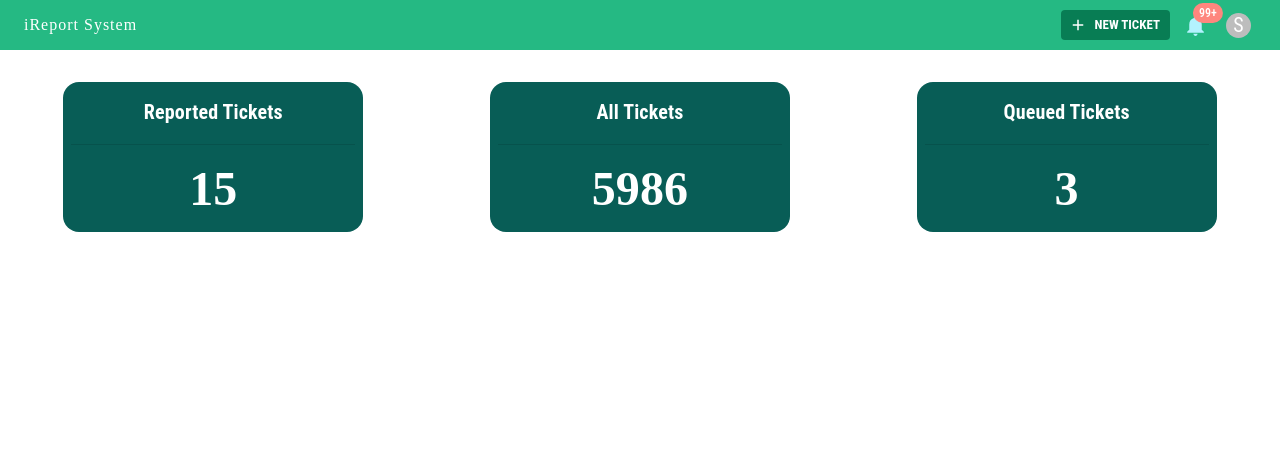
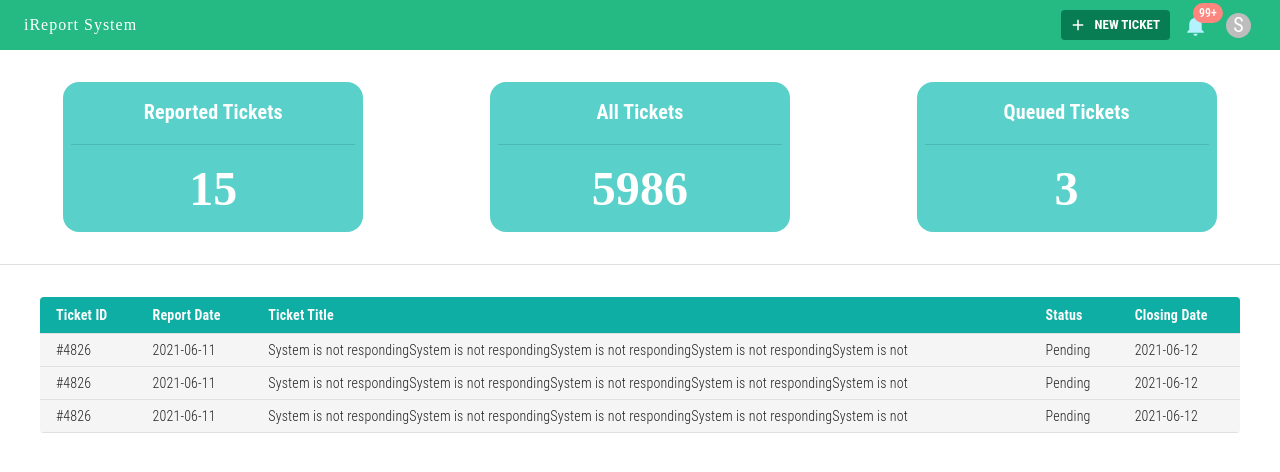
Before and after one commit to w4t3r-45/ticket_system, a React (Create React App) app: page /dashboard in a window 1280 px wide. Shown: the top 472 px of the page. Built offline with nearby package versions, Linux system fonts and the light colour scheme.

Commit message:
added table to userDashboard

```diff
--- a/src/components/UserDashboard.js
+++ b/src/components/UserDashboard.js
@@ -14,8 +14,19 @@ import {
   Badge,
   Box,
   CssBaseline,
-  Divider
+  Divider,
+  Paper,
+  Table,
+  TableContainer,
+  TableHead,
+  TableBody,
+  TableCell,
+  TableRow,
+  TableFooter,
+  styled
 } from "@mui/material";
+import { tableCellClasses } from "@mui/material/TableCell";
+import { tableRowClasses } from "@mui/material/TableRow";
 import {
   Add,
   Notifications,
@@ -55,10 +66,34 @@ export default function UserDashboard({ props }) {
     flexDirection: "column",
     justifyContent: "center",
     alignItems: "center",
-    bgcolor: theme.palette.secondary.dark,
+    // bgcolor: theme.palette.secondary.dark,
+    bgcolor: theme.palette.secondary.light,
     borderRadius: theme.shape.borderRadius,
     padding: theme.spacing(1)
   };
+
+  const StyledTableCell = styled(TableCell)(({ theme }) => ({
+    [`&.${tableCellClasses.head}`]: {
+      backgroundColor: theme.palette.secondary.main,
+      color: theme.palette.grey[50],
+      fontWeight: "bold"
+    },
+    [`&.${tableCellClasses.body}`]: {
+      backgroundColor: theme.palette.grey[100]
+    }
+  }));
+
+  const StyledTableRow = styled(TableRow)(({ theme }) => ({
+    [`&.${tableRowClasses.root}`]: {
+      cursor: "pointer"
+    },
+    [`&.${tableRowClasses.hover}`]: {
+      [`&.${tableCellClasses.body}`]: {
+        backgroundColor: "red"
+      }
+    }
+  }));
+
   return (
     <>
       {/* {console.log("Testing if we get current theme : ", theme)} */}
@@ -180,6 +215,16 @@ export default function UserDashboard({ props }) {
                 }
               }}
             >
+              <Box sx={{ pl: 2, pb: 1 }}>
+                <Typography variant="subtitle1">Ait Chaabane Said</Typography>
+                <Typography
+                  variant="subtitle2"
+                  color={theme.palette.text.secondary}
+                >
+                  Employee - Admin
+                </Typography>
+              </Box>
+              <Divider />
               <MenuItem>
                 <ListItemIcon>
                   <Person fontSize="small" />
@@ -216,11 +261,12 @@ export default function UserDashboard({ props }) {
           ...theme.mixins.toolbar
         }}
       />
+      {/* cards Container */}
       <Box
         display="flex"
         justifyContent="space-around"
         alignItems="center"
-        sx={{ mt: 4 }}
+        sx={{ mt: 4, mb: 4 }}
       >
         <Box sx={boxStyle}>
           <Typography
@@ -281,6 +327,71 @@ export default function UserDashboard({ props }) {
           </Typography>
         </Box>
       </Box>
+      <Divider />
+      {/* Table Container */}
+      <TableContainer
+        component={Paper}
+        elevation={0}
+        sx={{
+          maxWidth: 1200,
+          mt: 4,
+          ml: "auto",
+          mr: "auto",
+          mb: 0
+        }}
+      >
+        <Table
+          sx={{
+            maxWidth: 1200,
+            margin: "auto"
+          }}
+          size="small"
+        >
+          <TableHead>
+            <TableRow>
+              <StyledTableCell>Ticket ID</StyledTableCell>
+              <StyledTableCell>Report Date</StyledTableCell>
+              <StyledTableCell>Ticket Title</StyledTableCell>
+              <StyledTableCell>Status</StyledTableCell>
+              <StyledTableCell>Closing Date</StyledTableCell>
+            </TableRow>
+          </TableHead>
+          <TableBody>
+            <TableRow>
+              <StyledTableCell>#4826</StyledTableCell>
+              <StyledTableCell>2021-06-11</StyledTableCell>
+              <StyledTableCell>
+                System is not respondingSystem is not respondingSystem is not
+                respondingSystem is not respondingSystem is not
+              </StyledTableCell>
+              <StyledTableCell>Pending</StyledTableCell>
+              <StyledTableCell>2021-06-12</StyledTableCell>
+            </TableRow>
+
+            <TableRow>
+              <StyledTableCell>#4826</StyledTableCell>
+              <StyledTableCell>2021-06-11</StyledTableCell>
+              <StyledTableCell>
+                System is not respondingSystem is not respondingSystem is not
+                respondingSystem is not respondingSystem is not
+              </StyledTableCell>
+              <StyledTableCell>Pending</StyledTableCell>
+              <StyledTableCell>2021-06-12</StyledTableCell>
+            </TableRow>
+
+            <StyledTableRow>
+              <StyledTableCell>#4826</StyledTableCell>
+              <StyledTableCell>2021-06-11</StyledTableCell>
+              <StyledTableCell>
+                System is not respondingSystem is not respondingSystem is not
+                respondingSystem is not respondingSystem is not
+              </StyledTableCell>
+              <StyledTableCell>Pending</StyledTableCell>
+              <StyledTableCell>2021-06-12</StyledTableCell>
+            </StyledTableRow>
+          </TableBody>
+        </Table>
+      </TableContainer>
     </>
   );
 }
```
